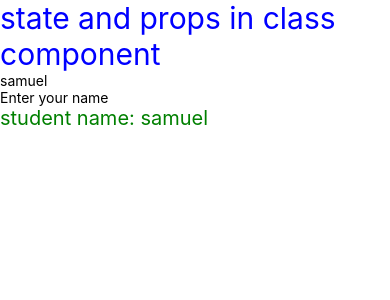
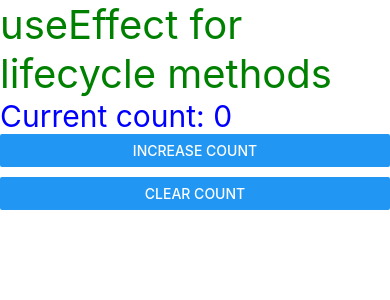
Before and after one commit to itsmegarvin/Firstapp, a React Native app: screen / in a window 390 px wide. Shown: the top 300 px of the page. Built offline with nearby package versions, Linux system fonts and the light colour scheme.

Commit message:
useEffect with eg of count

```diff
--- a/App.js
+++ b/App.js
@@ -1,54 +1,40 @@
-import React from "react";
-import { Text, View, Button,TextInput } from "react-native";
-import { Colors } from "react-native/Libraries/NewAppScreen";
+import React, { useState, useEffect } from "react";
+import { Text, View, Button } from "react-native";
 
-class App extends React.Component {
-  constructor(){
-    super();
-    this.state={
-      name:"samuel",
-    }
+function App() {
+  const [count, setCount] = useState(0);
+
+  useEffect(() => {
+    console.warn("hello");
+  });
+
+  function rmCount() {
+    setCount(0);
   }
 
-  updateName(val){
-    this.setState({name:val})
-  }
-
-    render(){
-    return(
-      <View>
-          <Text style={{fontSize:30, color:'blue'}}>state and props in class component</Text>
-          <Text>{this.state.name}</Text>
-          <TextInput
-              placeholder="Enter your name"
-              onChangeText={(text)=>this.updateName(text)}
-          />
-          <Student name={this.state.name}
-          />
+  return (
+    <View>
+      <Text style={{ fontSize: 40, color: "green" }}>
+        useEffect for lifecycle methods
+      </Text>
+      <Text style={{ fontSize: 30, color: "blue" }}>
+        Current count: {count}
+      </Text>
+      <Button title="increase count" onPress={() => setCount(count + 1)} />
+      <View style={{ marginTop: 10 }}>
+        <Button title="clear count" onPress={rmCount} />
       </View>
-
-    );
-  }
-
-}
-
-class Student extends React.Component {
-  render(){
-    // console.warn(this.props)
-    return(
-      <Text style={{fontSize:20, color:'green'}}>student name: {this.props.name}</Text>
-
-    );
-  }
-
+    </View>
+  );
 }
 
 export default App;
 
 /*
->for state in class component we need constructor.
->super keyword is used to call the costructor of the  parent class.
+>basically state, props, lifecycle methods are the concepts of class component. so inorder to use these concepts in functional component facebook introduced hooks in react.js and reactnative. Also useState is used for states and useEffect is used for lifecycle methods.
 
+>useEffect, mounts(loads) the functional component initially by calling itself, also whenever there is changes in the code either in state/props then it again calls itself.
 
+>we can only use the hook useEffect to only mount the component using the array like ,[]  we call this as useEffect as componentDidMount.
 
 */
```
